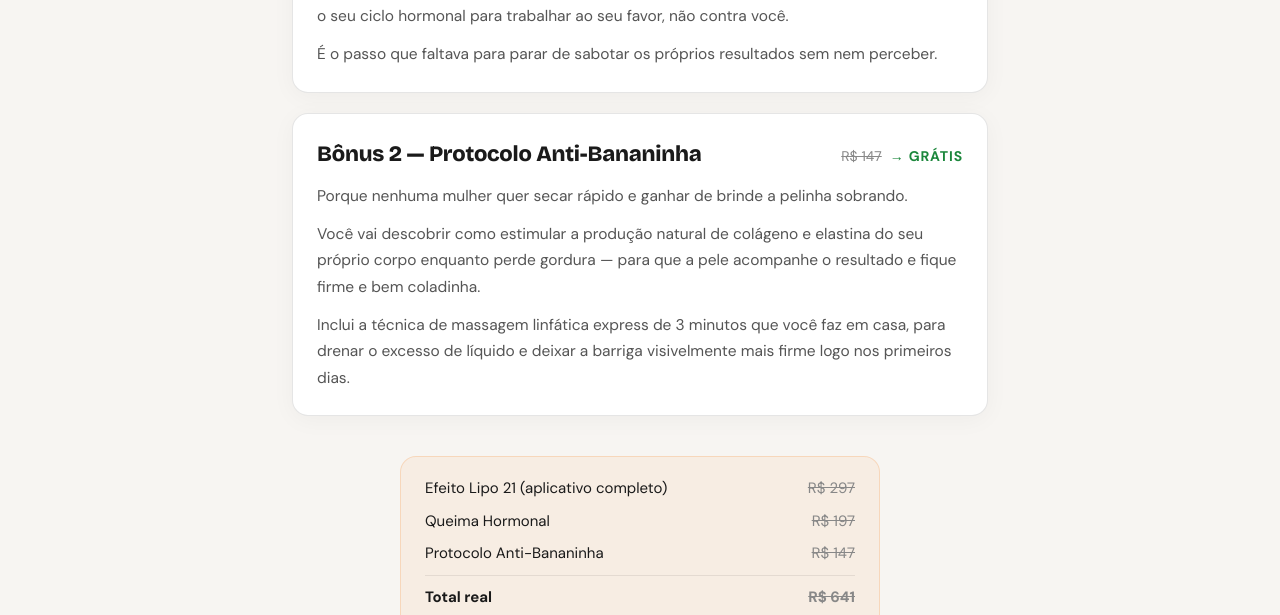
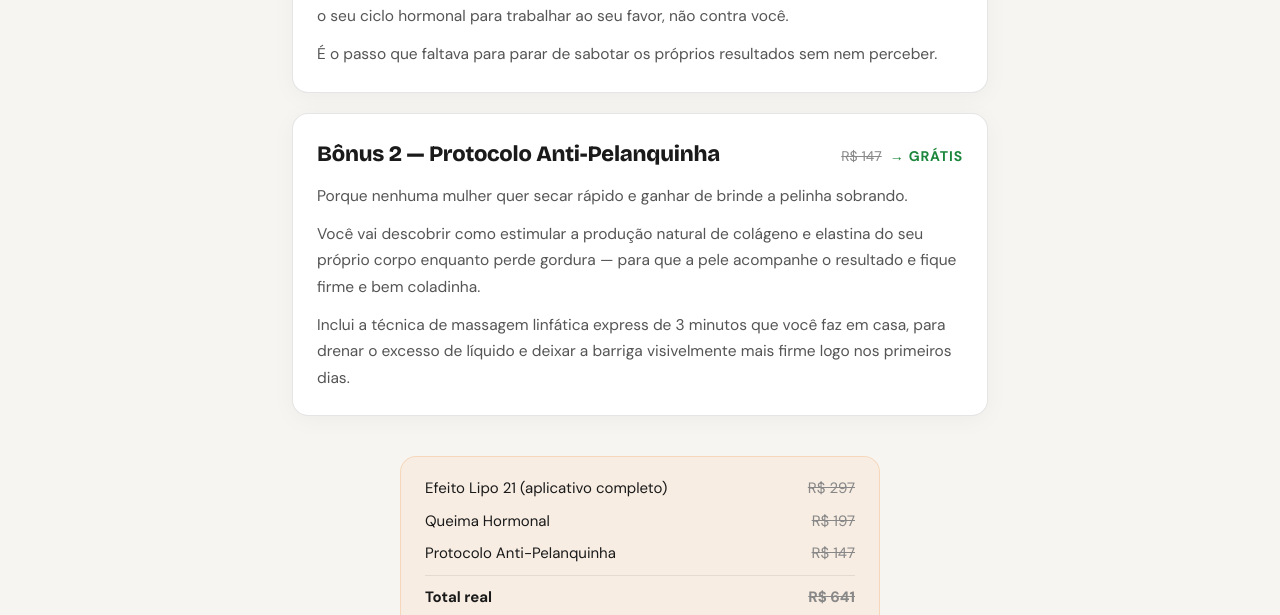
Before and after one commit to patrikgonzaga2-tech/efeito-lipo-21, a Next.js app: page /efeito-lipo in a window 1280 px wide. Shown: the part 11020-11635 px from the top of the page. Built offline with nearby package versions, Linux system fonts and the light colour scheme.

Commit message:
Renomeia bônus: Anti-Bananinha → Anti-Pelanquinha

```diff
--- a/app/efeito-lipo/_sections.tsx
+++ b/app/efeito-lipo/_sections.tsx
@@ -896,7 +896,7 @@ const bonusList = [
     ],
   },
   {
-    nome: 'Bônus 2 — Protocolo Anti-Bananinha',
+    nome: 'Bônus 2 — Protocolo Anti-Pelanquinha',
     de: 'R$ 147',
     para: 'Grátis',
     paragrafos: [
@@ -910,7 +910,7 @@ const bonusList = [
 const stackItens = [
   { nome: 'Efeito Lipo 21 (aplicativo completo)', valor: 'R$ 297' },
   { nome: 'Queima Hormonal', valor: 'R$ 197' },
-  { nome: 'Protocolo Anti-Bananinha', valor: 'R$ 147' },
+  { nome: 'Protocolo Anti-Pelanquinha', valor: 'R$ 147' },
 ]
 
 export function Bonus() {
```
